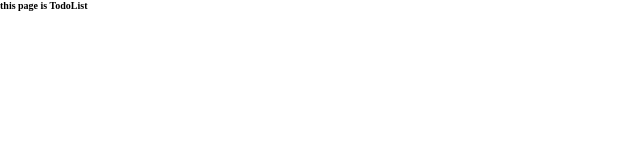
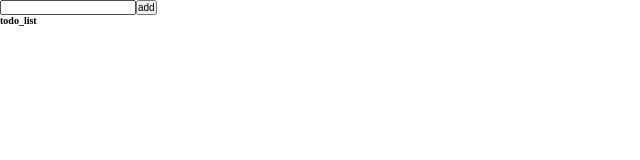
Before and after one commit to jaemin96/SP__Todo, a React (Create React App) app: page / in a window 1280 px wide. Shown: the top 160 px of the page, without its empty margins (0-640 px from the left). Built offline with nearby package versions, Linux system fonts and the light colour scheme.

Commit message:
Todo 기본 세팅

```diff
--- a/package.json
+++ b/package.json
@@ -8,8 +8,6 @@
     "@testing-library/user-event": "^13.5.0",
     "@types/jest": "^27.5.2",
     "@types/node": "^16.11.41",
-    "@types/react": "^18.0.14",
-    "@types/react-dom": "^18.0.5",
     "node-sass": "^7.0.1",
     "react": "^18.2.0",
     "react-dom": "^18.2.0",
@@ -43,6 +41,9 @@
     ]
   },
   "devDependencies": {
+    "@types/react": "^18.0.14",
+    "@types/react-dom": "^18.0.5",
+    "@types/react-router-dom": "^5.3.3",
     "eslint": "^8.18.0",
     "eslint-config-prettier": "^8.5.0",
     "eslint-plugin-prettier": "^4.0.0",
--- /dev/null
+++ b/src/Components/TodoList/todoList.tsx
@@ -0,0 +1,9 @@
+const TodoList = () => {
+  return (
+    <>
+      <h1>todo_list</h1>
+    </>
+  );
+};
+
+export default TodoList;
--- a/src/Page/Todo/todo.tsx
+++ b/src/Page/Todo/todo.tsx
@@ -1,10 +1,39 @@
+import React, { FormEvent, useEffect, useState } from "react";
+import TodoList from "../../Components/TodoList/todoList";
 import "./todo.scss";
 
+interface TodoType {
+  id: number;
+  title: string;
+  status: "pending" | "done";
+}
+
 const Todo = () => {
+  const [title, setTitle] = useState<string>("");
+  const [todoItem, setTodoItem] = useState<TodoType>();
+
+  const handleOnSubmit = (e: React.FormEvent<HTMLFormElement>) => {
+    e.preventDefault();
+    setTitle("");
+  };
+
+  const handleTitle = (e: React.ChangeEvent<HTMLInputElement>) => {
+    setTitle(e.target.value);
+  };
+
+  useEffect(() => {
+    console.log("title", title);
+  }, [title]);
+
   return (
-    <>
-      <h1>this page is TodoList</h1>
-    </>
+    <div>
+      <form onSubmit={handleOnSubmit}>
+        <input type="text" name="title" value={title} onChange={handleTitle} />
+        <button>add</button>
+      </form>
+      {/* 투두작성 */}
+      <TodoList />
+    </div>
   );
 };
 
--- a/tsconfig.json
+++ b/tsconfig.json
@@ -2,6 +2,7 @@
   "compilerOptions": {
     "target": "es5",
     "lib": ["dom", "dom.iterable", "esnext"],
+    "types": ["react/next", "react-dom/next"],
     "allowJs": true,
     "skipLibCheck": true,
     "esModuleInterop": true,
```
Also changed, not shown: src/Components/TodoList/todoList.scss (added), src/SCSS/_global.scss (added), 1 other file (tests, documents, lock files or other folders).
